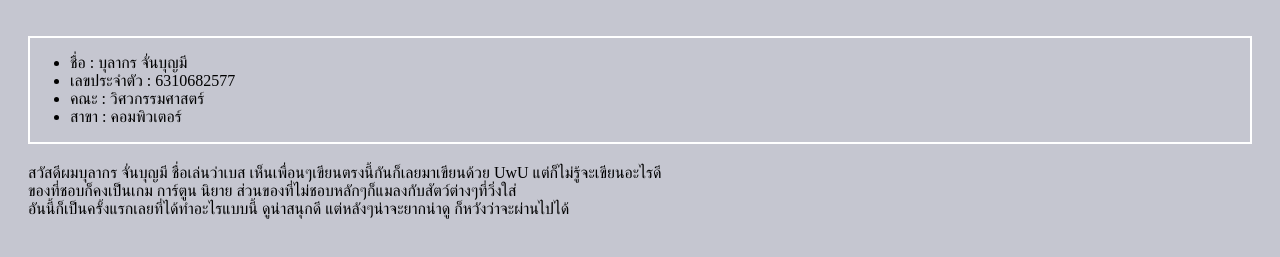
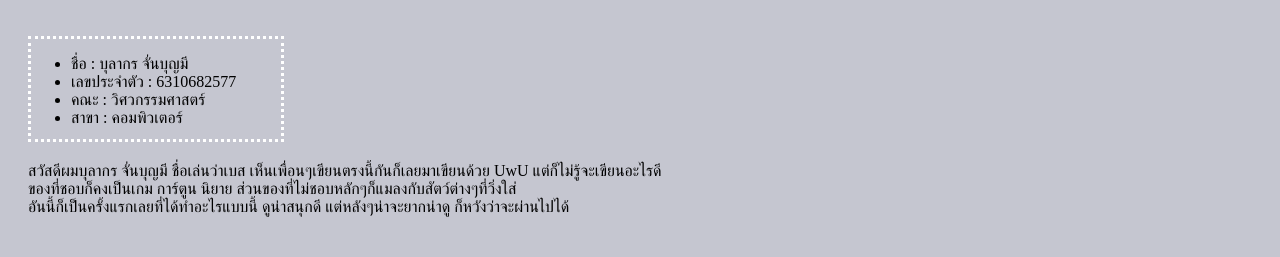
Before and after one commit to 6310682577/6310682577.github.io, a plain HTML site: page index.html in a window 1280 px wide. Shown: the part 433-690 px from the top of the page. Drawn offline with Linux system fonts and the light colour scheme.

Commit message:
Update index.html

```diff
--- a/index.html
+++ b/index.html
@@ -10,7 +10,7 @@
         <img src="https://media.discordapp.net/attachments/459706062514290692/1009082138542485504/IMG_20200817_221620_643.JPG?width=584&height=676"
              alt="My Pic" width="292" height="338" style="margin: 15px;">
 
-        <div style="margin: 20px; border-width: 2px; border-style: solid; border-color: white;">
+        <div style="width: 250px; height: 100px; margin: 20px; border-width: 3px; border-style: dotted; border-color: white;">
             <ul>
                 <li>ชื่อ : บุลากร จั่นบุญมี</li>
                 <li>เลขประจำตัว : 6310682577</li>
```
